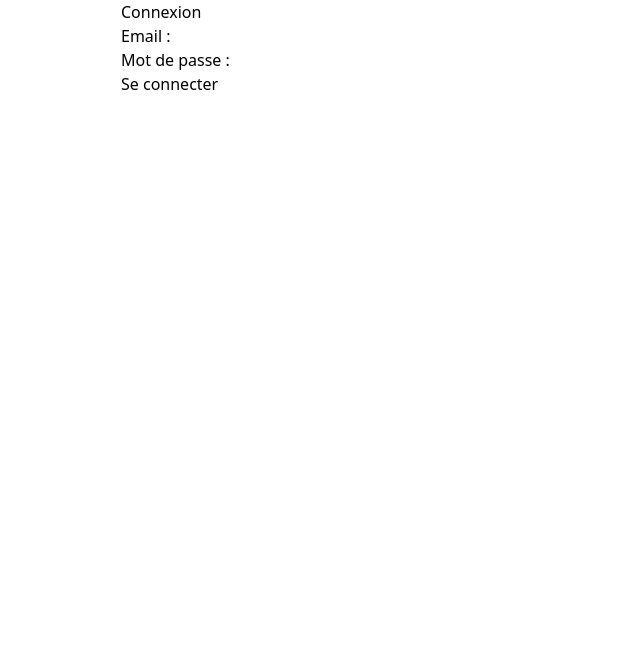
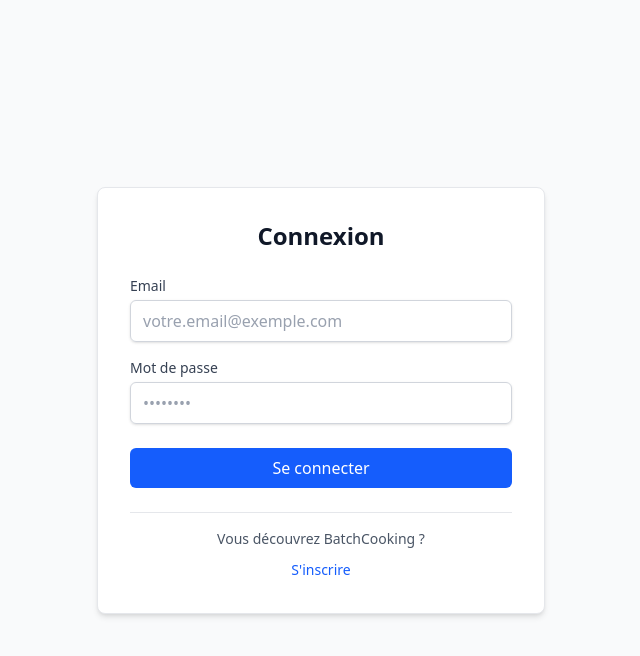
Before and after one commit to BatchCookingMMG/BatchCooking_MMG, a React (Vite) app in the folder FRONT/: page /login in a window 1280 px wide. Shown: the top 656 px of the page, without its empty margins (319-959 px from the left). Built offline with nearby package versions, Linux system fonts and the light colour scheme; no server answers.

Commit message:
feat(auth): add authContext and refactor components with hooks

```diff
--- a/FRONT/src/features/users/api/authApi.ts
+++ b/FRONT/src/features/users/api/authApi.ts
@@ -1,17 +1,24 @@
 import { convertKeysToCamel } from "../../../utils/caseConverter";
-import { User, LoginRequest, LoginResponse, RegisterRequest, RegisterResponse } from '@/features/users/types/userTypes';
+import {
+  User,
+  LoginRequest,
+  LoginResponse,
+  RegisterRequest,
+  RegisterResponse,
+} from "@/features/users";
 
 const API_URL = import.meta.env.VITE_API_URL;
 
-export const loginUser = async (credentials: LoginRequest): Promise<LoginResponse> => {
+export const loginUser = async (
+  credentials: LoginRequest
+): Promise<LoginResponse> => {
   const response = await fetch(`${API_URL}/api/auth/login`, {
-    method: 'POST',
+    method: "POST",
     headers: {
-      'Content-Type': 'application/json',
+      "Content-Type": "application/json",
     },
     body: JSON.stringify(credentials),
   });
-
   if (!response.ok) {
     throw new Error(`Erreur HTTP ${response.status} : ${response.statusText}`);
   }
@@ -19,44 +26,50 @@
   const rawData: LoginResponse = await response.json();
   const data: LoginResponse = convertKeysToCamel<LoginResponse>(rawData);
 
+  // Stocke le token JWT dans localStorage dès la connexion
+  if (data.token) {
+    localStorage.setItem("token", data.token);
+  }
+
   return data;
 };
 
-export const registerUser = async (userData: RegisterRequest): Promise<RegisterResponse> => {
+export const registerUser = async (
+  userData: RegisterRequest
+): Promise<RegisterResponse> => {
   const response = await fetch(`${API_URL}/api/auth/register`, {
-    method: 'POST',
+    method: "POST",
     headers: {
-      'Content-Type': 'application/json',
+      "Content-Type": "application/json",
     },
     body: JSON.stringify(userData),
   });
 
   if (!response.ok) {
     const errorData = await response.json();
-    throw new Error(errorData.message || `Erreur HTTP ${response.status} : ${response.statusText}`);
+    throw new Error(
+      errorData.message ||
+        `Erreur HTTP ${response.status} : ${response.statusText}`
+    );
   }
 
   const rawData: RegisterResponse = await response.json();
   const data: RegisterResponse = convertKeysToCamel<RegisterResponse>(rawData);
-
   return data;
 };
 
 export const getCurrentUser = async (token: string): Promise<User> => {
-  const response = await fetch(`${API_URL}/api/users/me`, {
-    method: 'GET',
+  const response = await fetch(`${API_URL}/api/auth/me`, {
     headers: {
-      'Authorization': `Bearer ${token}`,
-      'Content-Type': 'application/json',
+      Authorization: `Bearer ${token}`,
+      "Content-Type": "application/json",
     },
   });
 
   if (!response.ok) {
-    throw new Error(`Erreur HTTP ${response.status} : ${response.statusText}`);
+    throw new Error("Impossible de récupérer les infos utilisateur");
   }
 
-  const rawData: User = await response.json();
-  const data: User = convertKeysToCamel<User>(rawData);
-
-  return data;
+  const rawData = await response.json();
+  return convertKeysToCamel<User>(rawData);
 };
--- a/FRONT/src/features/users/components/LoginForm.tsx
+++ b/FRONT/src/features/users/components/LoginForm.tsx
@@ -1,55 +1,109 @@
-import React, { useState, FormEvent } from "react";
-import { useAuth } from "@/features/users/hooks/useAuth";
-import { LoginRequest } from "@/features/users/types/userTypes";
+import React from "react";
+import { Link } from "react-router-dom";
+import { useLoginForm } from "@/features/users";
 
 type LoginFormProps = {
-  onSuccess?: () => void; // Callback optionnel après connexion réussie
+  onSuccess?: () => void;
 };
 
 const LoginForm = ({ onSuccess }: LoginFormProps) => {
-  const [email, setEmail] = useState("");
-  const [password, setPassword] = useState("");
-  const { login, loading, error } = useAuth();
-
-  const handleSubmit = async (e: FormEvent) => {
-    e.preventDefault();
-    const credentials: LoginRequest = { email, password };
-    const response = await login(credentials);
-    if (response && onSuccess) {
-      onSuccess(); // Redirection ou autre action après succès
-    }
-  };
+  const {
+    email,
+    password,
+    loading,
+    error,
+    handleEmailChange,
+    handlePasswordChange,
+    handleSubmit,
+  } = useLoginForm({ onSuccess });
 
   return (
-    <form onSubmit={handleSubmit} style={{ maxWidth: 400, margin: "auto" }}>
-      <h2>Connexion</h2>
-      {error && <p style={{ color: "red" }}>{error}</p>}
+    <div className="min-h-screen flex items-center justify-center bg-gray-50 py-12 px-4 sm:px-6 lg:px-8">
+      <div className="max-w-md w-full space-y-8">
+        <form
+          onSubmit={handleSubmit}
+          className="bg-white p-8 rounded-lg shadow-md border border-gray-200"
+        >
+          <h2 className="text-center text-2xl font-bold text-gray-900 mb-6">
+            Connexion
+          </h2>
+
+          {error && (
+            <div
+              className="mb-4 p-3 bg-red-50 border border-red-200 text-red-700 rounded-md text-sm"
+              role="alert"
+            >
+              {error}
+            </div>
+          )}
+
+          <div className="space-y-4">
             <div>
-        <label htmlFor="email">Email :</label>
+              <label
+                htmlFor="email"
+                className="block text-sm font-medium text-gray-700 mb-1"
+              >
+                Email
+              </label>
               <input
                 id="email"
                 type="email"
                 value={email}
-          onChange={(e) => setEmail(e.target.value)}
+                onChange={handleEmailChange}
+                className="w-full px-3 py-2 border border-gray-300 rounded-md shadow-sm placeholder-gray-400 focus:outline-none focus:ring-2 focus:ring-blue-500 focus:border-transparent transition-colors"
                 required
                 autoComplete="username"
+                placeholder="votre.email@exemple.com"
               />
             </div>
+
             <div>
-        <label htmlFor="password">Mot de passe :</label>
+              <label
+                htmlFor="password"
+                className="block text-sm font-medium text-gray-700 mb-1"
+              >
+                Mot de passe
+              </label>
               <input
                 id="password"
                 type="password"
                 value={password}
-          onChange={(e) => setPassword(e.target.value)}
+                onChange={handlePasswordChange}
+                className="w-full px-3 py-2 border border-gray-300 rounded-md shadow-sm placeholder-gray-400 focus:outline-none focus:ring-2 focus:ring-blue-500 focus:border-transparent transition-colors"
                 required
                 autoComplete="current-password"
+                placeholder="••••••••"
               />
             </div>
-      <button type="submit" disabled={loading}>
+          </div>
+
+          <button
+            type="submit"
+            disabled={loading}
+            className={`w-full mt-6 py-2 px-4 rounded-md font-medium text-white transition-colors focus:outline-none focus:ring-2 focus:ring-offset-2 focus:ring-blue-500 ${
+              loading
+                ? "bg-gray-400 cursor-not-allowed"
+                : "bg-blue-600 hover:bg-blue-700 active:bg-blue-800"
+            }`}
+            aria-label={loading ? "Connexion en cours..." : "Se connecter"}
+          >
             {loading ? "Connexion..." : "Se connecter"}
           </button>
+
+          <div className="mt-6 pt-4 border-t border-gray-200 text-center">
+            <p className="text-sm text-gray-600 mb-2">
+              Vous découvrez BatchCooking ?
+            </p>
+            <Link
+              to="/register"
+              className="text-blue-600 hover:text-blue-800 text-sm font-medium hover:underline transition-colors"
+            >
+              S'inscrire
+            </Link>
+          </div>
         </form>
+      </div>
+    </div>
   );
 };
 
--- /dev/null
+++ b/FRONT/src/features/users/components/ProfileButton.tsx
@@ -0,0 +1,48 @@
+import { useNavigate } from "react-router-dom";
+import { useAuth } from "@/features/users";
+
+export default function ProfileButton() {
+  const { user, logout } = useAuth();
+  const navigate = useNavigate();
+
+  const handleProfileClick = () => {
+    if (user) {
+      navigate("/account");
+    } else {
+      navigate("/login");
+    }
+  };
+
+  const handleLogoutClick = (e: React.MouseEvent) => {
+    e.stopPropagation();
+    logout();
+    navigate("/");
+  };
+
+  return (
+    <button
+      onClick={handleProfileClick}
+      className="flex flex-col items-center hover:opacity-80 transition-opacity"
+    >
+      <img
+        src={
+          user
+            ? "/images/connected-profile.png"
+            : "/images/not-connected-profile.png"
+        }
+        alt={user ? "Mon compte" : "Se connecter"}
+        className="h-10 w-auto md:h-15 md:w-auto object-contain rounded-full"
+      />
+      {user ? (
+        <span
+          onClick={handleLogoutClick}
+          className="text-xs text-gray-600 mt-1 cursor-pointer hover:underline"
+        >
+          Se déconnecter
+        </span>
+      ) : (
+        <span className="text-xs text-gray-600 mt-1">Se connecter</span>
+      )}
+    </button>
+  );
+}
--- a/FRONT/src/features/users/components/RegisterForm.tsx
+++ b/FRONT/src/features/users/components/RegisterForm.tsx
@@ -1,47 +1,23 @@
-import React, { useState, FormEvent } from "react";
-import { useAuth } from "@/features/users/hooks/useAuth";
-import { RegisterRequest } from "@/features/users/types/userTypes";
+import React from "react";
+import { useRegisterForm } from "@/features/users";
 
 type RegisterFormProps = {
-  onSuccess?: () => void; // Callback optionnel après inscription réussie
+  onSuccess?: () => void;
 };
 
 const RegisterForm = ({ onSuccess }: RegisterFormProps) => {
-  const [email, setEmail] = useState("");
-  const [password, setPassword] = useState("");
-  const [confirmPassword, setConfirmPassword] = useState("");
-  const [validationError, setValidationError] = useState("");
-
-  const { register, loading, error } = useAuth();
-
-  const handleSubmit = async (e: FormEvent) => {
-    e.preventDefault();
-
-    // Validation côté client
-    setValidationError("");
-
-    if (password !== confirmPassword) {
-      setValidationError("Les mots de passe ne correspondent pas");
-      return;
-    }
-
-    if (password.length < 6) {
-      setValidationError("Le mot de passe doit contenir au moins 6 caractères");
-      return;
-    }
-
-    const registerData: RegisterRequest = {
-      email,
-      password,
-      confirmPassword,
-    };
-
-    const response = await register(registerData);
-
-    if (response && onSuccess) {
-      onSuccess(); // Redirection ou autre action après succès
-    }
-  };
+  const {
+    email,
+    setEmail,
+    password,
+    setPassword,
+    confirmPassword,
+    setConfirmPassword,
+    validationError,
+    loading,
+    error,
+    handleSubmit,
+  } = useRegisterForm({ onSuccess });
 
   return (
     <form onSubmit={handleSubmit} style={{ maxWidth: 400, margin: "auto" }}>
--- /dev/null
+++ b/FRONT/src/features/users/components/index.ts
@@ -0,0 +1,3 @@
+export { default as LoginForm } from './LoginForm';
+export { default as RegisterForm } from './RegisterForm';
+export { default as ProfileButton } from './ProfileButton';
--- /dev/null
+++ b/FRONT/src/features/users/context/authContext.tsx
@@ -0,0 +1,59 @@
+import { createContext, useContext, useState, ReactNode } from "react";
+import { loginUser } from "../api/authApi";
+import { User, LoginRequest } from "../types/userTypes";
+
+type AuthContextType = {
+  user: User | null;
+  login: (credentials: LoginRequest) => Promise<boolean>;
+  logout: () => void;
+  loading: boolean;
+  error: string | null;
+};
+
+const AuthContext = createContext<AuthContextType | undefined>(undefined);
+
+export const useAuth = (): AuthContextType => {
+  const context = useContext(AuthContext);
+  if (!context) {
+    throw new Error("useAuth must be used within an AuthProvider");
+  }
+  return context;
+};
+
+type AuthProviderProps = {
+  children: ReactNode;
+};
+
+export const AuthProvider = ({ children }: AuthProviderProps) => {
+  const [user, setUser] = useState<User | null>(null);
+  const [loading, setLoading] = useState<boolean>(false);
+  const [error, setError] = useState<string | null>(null);
+
+  const login = async (credentials: LoginRequest): Promise<boolean> => {
+    setLoading(true);
+    setError(null);
+
+    try {
+      const { user, token } = await loginUser(credentials);
+      setUser(user);
+      localStorage.setItem("token", token);
+      return true;
+    } catch (err: any) {
+      setError(err.message || "Erreur inconnue");
+      return false;
+    } finally {
+      setLoading(false);
+    }
+  };
+
+  const logout = () => {
+    setUser(null);
+    localStorage.removeItem("token");
+  };
+
+  return (
+    <AuthContext.Provider value={{ user, login, logout, loading, error }}>
+      {children}
+    </AuthContext.Provider>
+  );
+};
--- a/FRONT/src/features/users/hooks/useAuth.ts
+++ b/FRONT/src/features/users/hooks/useAuth.ts
@@ -1,22 +1,37 @@
-import { useState } from 'react';
-import { loginUser, registerUser } from '@/features/users/api/authApi';
-import { LoginRequest, LoginResponse, RegisterRequest, RegisterResponse } from '@/features/users/types/userTypes';
+import { useState, useEffect } from 'react';
+import { loginUser, registerUser, getCurrentUser, LoginRequest, LoginResponse, RegisterRequest, RegisterResponse, User } from '@/features/users';
 
 export const useAuth = () => {
+  const [user, setUser] = useState<User | null>(null);
   const [loading, setLoading] = useState(false);
   const [error, setError] = useState<string | null>(null);
+  const [isInitialized, setIsInitialized] = useState(false);
+
+  useEffect(() => {
+    const initializeAuth = async () => {
+      const token = localStorage.getItem("jwtToken");
+      if (token) {
+        try {
+          const currentUser = await getCurrentUser(token);
+          setUser(currentUser);
+        } catch {
+          // Token invalide ou autre erreur : on nettoie
+          localStorage.removeItem("jwtToken");
+          setUser(null);
+        }
+      }
+      setIsInitialized(true);
+    };
+    initializeAuth();
+  }, []);
 
   const login = async (credentials: LoginRequest): Promise<LoginResponse | null> => {
     setError(null);
     setLoading(true);
-
     try {
       const response = await loginUser(credentials);
-
-      // Stocker le token
       localStorage.setItem("jwtToken", response.token);
-      console.log("Connexion réussie");
-
+      setUser(response.user);
       return response;
     } catch (err) {
       const errorMessage = err instanceof Error ? err.message : "Erreur lors de la connexion";
@@ -30,16 +45,12 @@
   const register = async (userData: RegisterRequest): Promise<RegisterResponse | null> => {
     setError(null);
     setLoading(true);
-
     try {
       const response = await registerUser(userData);
-
-      // Stocker le token (votre backend renvoie un token lors de l'inscription)
       if (response.user?.token) {
         localStorage.setItem("jwtToken", response.user.token);
-        console.log("Inscription réussie");
+        setUser(response.user.user); // Accès correct au User imbriqué
       }
-
       return response;
     } catch (err) {
       const errorMessage = err instanceof Error ? err.message : "Erreur lors de l'inscription";
@@ -52,20 +63,22 @@
 
   const logout = () => {
     localStorage.removeItem("jwtToken");
-    // Autres actions de déconnexion si nécessaire
+    setUser(null);
   };
 
   const isAuthenticated = (): boolean => {
-    return !!localStorage.getItem("jwtToken");
+    return !!user && !!localStorage.getItem("jwtToken");
   };
 
   return {
+    user,
     login,
     register,
     logout,
     isAuthenticated,
     loading,
     error,
+    isInitialized,
     clearError: () => setError(null)
   };
 };
--- /dev/null
+++ b/FRONT/src/features/users/hooks/useLoginForm.ts
@@ -0,0 +1,46 @@
+import { useState } from "react";
+import { LoginRequest, useAuth } from "@/features/users";
+import { useNavigate } from "react-router-dom";
+
+type UseLoginFormProps = {
+  onSuccess?: () => void;
+};
+
+export function useLoginForm({ onSuccess }: UseLoginFormProps = {}) {
+  const [email, setEmail] = useState("");
+  const [password, setPassword] = useState("");
+  const { login, loading, error } = useAuth();
+  const navigate = useNavigate();
+
+  const handleEmailChange = (e: React.ChangeEvent<HTMLInputElement>) => {
+    setEmail(e.target.value);
+  };
+
+  const handlePasswordChange = (e: React.ChangeEvent<HTMLInputElement>) => {
+    setPassword(e.target.value);
+  };
+
+  const handleSubmit = async (e: React.FormEvent<HTMLFormElement>) => {
+    e.preventDefault();
+
+    const credentials: LoginRequest = { email, password };
+    const response = await login(credentials);
+
+    if (response) {
+      navigate("/");
+      if (onSuccess) {
+        onSuccess();
+      }
+    }
+  };
+
+  return {
+    email,
+    password,
+    loading,
+    error,
+    handleEmailChange,
+    handlePasswordChange,
+    handleSubmit,
+  };
+}
--- /dev/null
+++ b/FRONT/src/features/users/hooks/useRegisterForm.ts
@@ -0,0 +1,52 @@
+import { useState } from "react";
+import { useAuth, RegisterRequest } from "@/features/users";
+import { useNavigate } from "react-router-dom";
+
+type UseRegisterFormProps = {
+  onSuccess?: () => void;
+};
+
+export function useRegisterForm({ onSuccess }: UseRegisterFormProps = {}) {
+  const [email, setEmail] = useState("");
+  const [password, setPassword] = useState("");
+  const [confirmPassword, setConfirmPassword] = useState("");
+  const [validationError, setValidationError] = useState("");
+
+  const { register, loading, error } = useAuth();
+  const navigate = useNavigate();
+
+  const handleSubmit = async (e: React.FormEvent) => {
+    e.preventDefault();
+    setValidationError("");
+
+    if (password !== confirmPassword) {
+      setValidationError("Les mots de passe ne correspondent pas");
+      return;
+    }
+    if (password.length < 6) {
+      setValidationError("Le mot de passe doit contenir au moins 6 caractères");
+      return;
+    }
+
+    const registerData: RegisterRequest = { email, password, confirmPassword };
+    const response = await register(registerData);
+
+    if (response) {
+      navigate("/");
+      if (onSuccess) onSuccess();
+    }
+  };
+
+  return {
+    email,
+    setEmail,
+    password,
+    setPassword,
+    confirmPassword,
+    setConfirmPassword,
+    validationError,
+    loading,
+    error,
+    handleSubmit,
+  };
+}
--- a/FRONT/src/layouts/Header.tsx
+++ b/FRONT/src/layouts/Header.tsx
@@ -1,23 +1,31 @@
-// src/layout/Header.tsx
-import { Link } from 'react-router-dom';
+import { Link, useNavigate } from "react-router-dom";
+import { useAuth, ProfileButton } from "@/features/users";
 
 export default function Header() {
+  const { user } = useAuth();
+  const navigate = useNavigate();
+
+  const handleProfileClick = () => {
+    if (user) {
+      navigate("/account");
+    } else {
+      navigate("/login");
+    }
+  };
+
   return (
-    <header className="flex items-center justify-between px-4  bg-white shadow-md">
+    <header className="flex items-center justify-between px-4 bg-white shadow-md">
       {/* Logo à gauche */}
+      <Link to="/">
         <img src="/images/logo.png" alt="Logo" className="h-25 w-auto" />
+      </Link>
 
       {/* Filtres : cachés sur mobile, visibles à partir de md */}
       <nav className="hidden md:flex gap-4">
         <button className="text-sm font-medium">Végétarien</button>
         <button className="text-sm font-medium">Sans Porc</button>
       </nav>
-
-    {/* Profil : toujours visible mais plus petit sur mobile */}
-    <div className="flex items-center space-x-2">
-      <img src="/images/profil.png" alt="Profil" className="h-8 w-10 md:h-8 md:w-10 rounded-full" />
-    </div>
+      <ProfileButton />
     </header>
-
   );
 }
--- a/FRONT/src/main.tsx
+++ b/FRONT/src/main.tsx
@@ -2,9 +2,12 @@
 import ReactDOM from "react-dom/client";
 import "./index.css";
 import App from "./App";
+import { AuthProvider } from "@/features/users";
 
 ReactDOM.createRoot(document.getElementById("root") as HTMLElement).render(
   <React.StrictMode>
-    <App />
+    <AuthProvider>
+      <App />
+    </AuthProvider>
   </React.StrictMode>
 );
```
Also changed, not shown: FRONT/src/features/users/index.ts (+14 -2 lines), FRONT/public/images/connected-profile.png (added), FRONT/public/images/not-connected-profile.png (renamed from FRONT/public/images/profil.png). Lines whose indentation alone changed are shown as unchanged.
